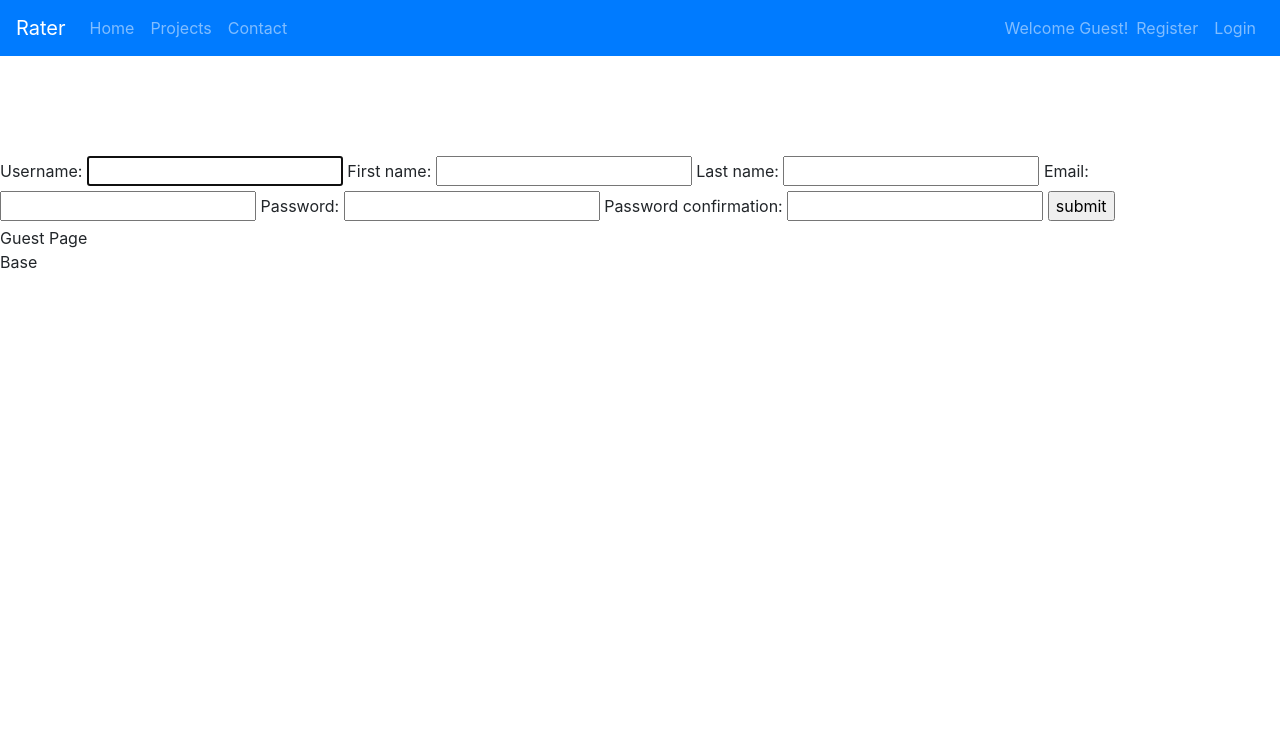
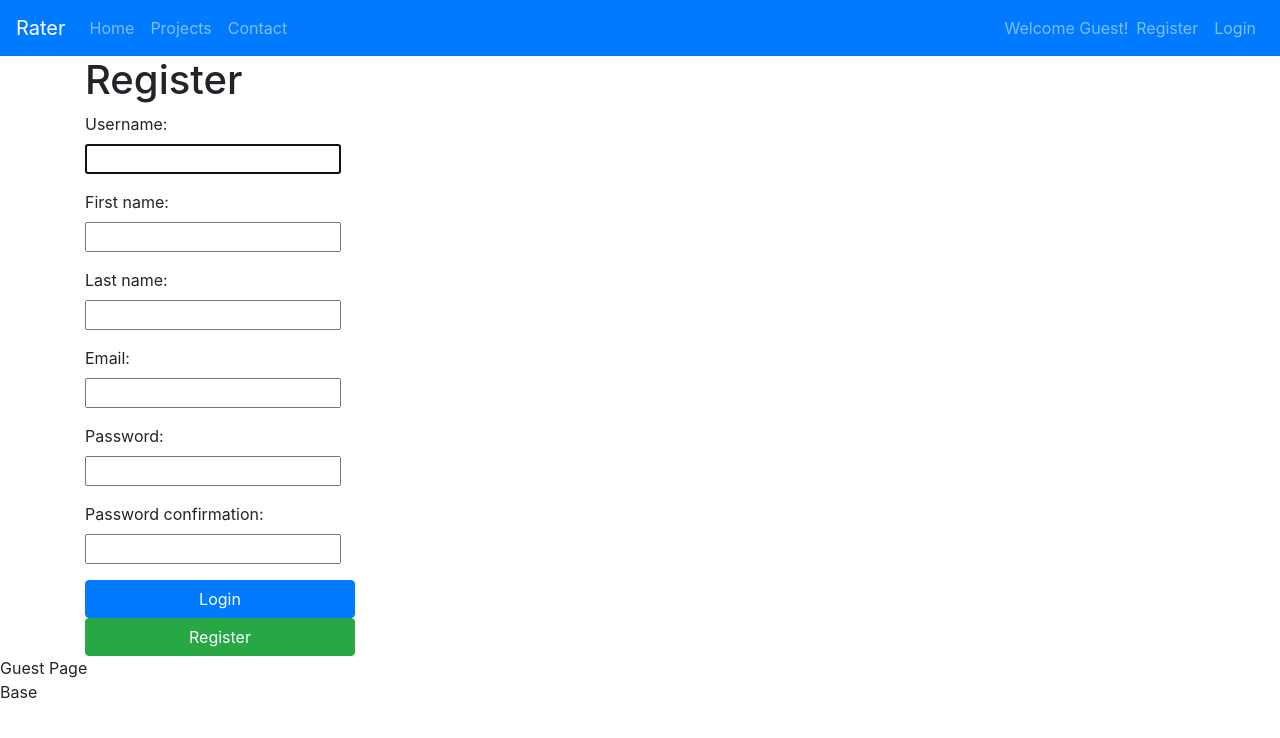
Before and after one commit to cmaul85/webProject, a Django app: page /register in a window 1280 px wide. Shown: the top 738 px of the page. Run offline with Django 3.2, Linux system fonts and the light colour scheme; some libraries are stand-ins or nearby versions.

Commit message:
messing with register form

```diff
--- a/mysite/rater/templates/base.html
+++ b/mysite/rater/templates/base.html
@@ -42,6 +42,7 @@
 
 			</div>
 		</nav>
+		{% block banner %}{% endblock %}
 		{% endblock %}
 		{% block content %}{% endblock %}
 		{% block content2 %}{% endblock %}
--- a/mysite/rater/templates/register_page.html
+++ b/mysite/rater/templates/register_page.html
@@ -3,24 +3,44 @@
 
 
 {% block content %}
-    <div class="grid-y" style="margin-top: 100px;">
-        <div class="grid-x grid-padding-x">
-            <div class ="large-4 medium-6 small-12 large-offset-4 medium-offset-3 cell">
-                <form  method="post">
-                    {% csrf_token %}
+<div class="container">
+	<div class="row  align-items-center">
+		<div class="col col-lg-6">
+			<form method="">
+				<h1> Register </h1>
 				{{ form.username.label_tag }}
+				<div class="form-group">
 					{{ form.username }}
+				</div>
 				{{ form.first_name.label_tag }}
+				<div class="form-group">
 					{{ form.first_name }}
+				</div>
 				{{ form.last_name.label_tag }}
+				<div class="form-group">
 					{{ form.last_name }}
+				</div>
 				{{ form.email.label_tag }}
+				<div class="form-group">
 					{{ form.email }}
+				</div>
 				{{ form.password1.label_tag }}
+				<div class="form-group">
 					{{ form.password1 }}
+				</div>
 				{{ form.password2.label_tag }}
+				<div class="form-group">
 					{{ form.password2 }}
-                    <input type="submit" class="button expanded" value="submit">
+				</div>
+
+				<div style="width:50%">
+				<button class="btn btn-primary btn-block" >Login</button>
+				</div>
+				<div style="width:50%">
+				<button class="btn btn-success btn-block" >Register</button>
+				</div>
+
+
 			</form>
 		</div>
 	</div>
--- a/mysite/rater/views.py
+++ b/mysite/rater/views.py
@@ -24,8 +24,9 @@ def Pagecheck(request):
 
 def default(request):
 
-    context= {'name': Namecheck(request)}
-    return render(request, Pagecheck(request), context)
+    context= {'name': Namecheck(request),
+            'extend_val': Pagecheck(request)}
+    return render(request, 'welcome.html', context)
 
 
 #### this is for testing only. Nothing directs to /guest
```
Also changed, not shown: mysite/rater/templates/welcome.html (added, +16 -0 lines). Lines whose indentation alone changed are shown as unchanged.
